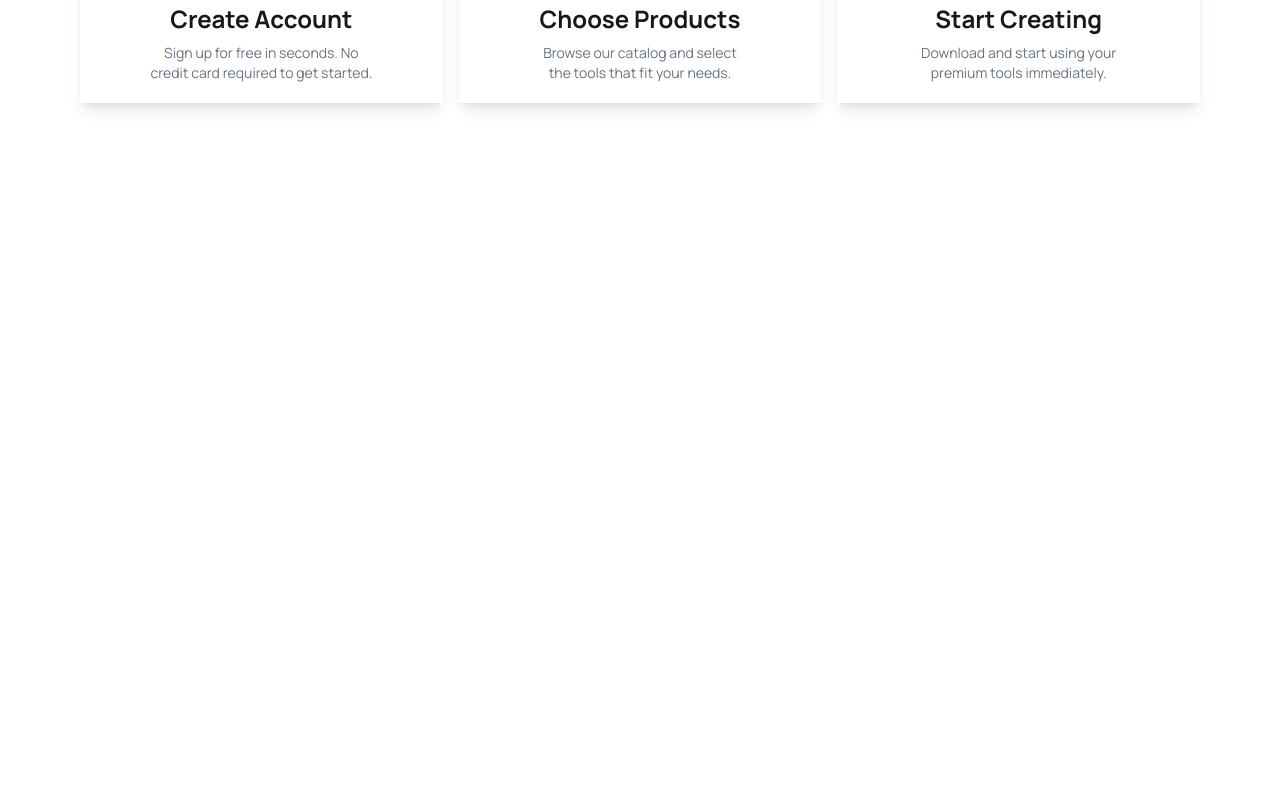
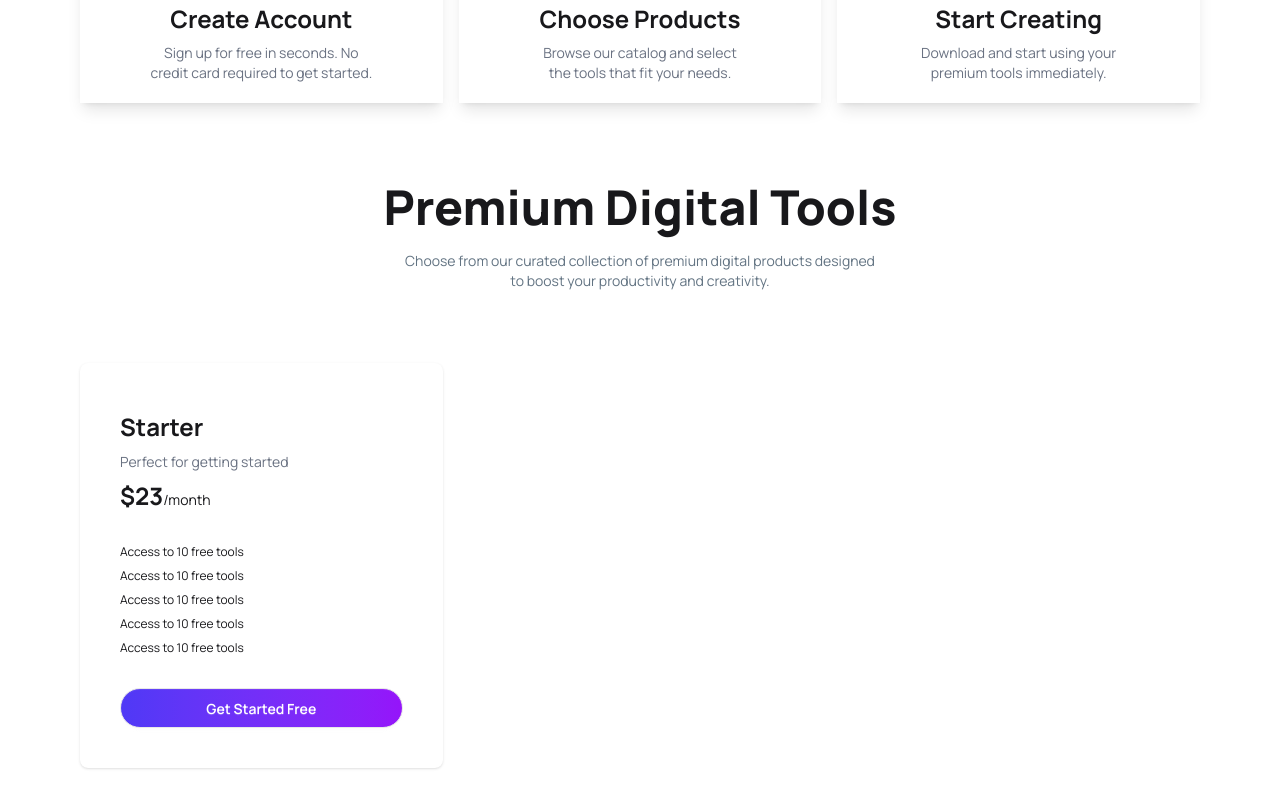
Before and after one commit to rokan45/digital-tools-react-app, a React (Vite) app: page / in a window 1280 px wide. Shown: the part 2366-3166 px from the top of the page. Before the commit the page ends 2509 px from the top, so only its background shows below. Built offline with nearby package versions, Linux system fonts and the light colour scheme.

Commit message:
feat: pricing card section added'

```diff
--- a/src/App.jsx
+++ b/src/App.jsx
@@ -7,6 +7,7 @@ import ToolSection from './component/tools/ToolSection'
 import Empty from './component/cart/Empty'
 import Cart from './component/cart/Cart'
 import InstructionSection from './component/instruction/InstructionSection'
+import PricingSection from './component/pricing/PricingSection'
 
 
 const fetchCardData=async() =>{
@@ -36,6 +37,7 @@ function App() {
      {/* <Cart></Cart> */}
      {/* <Empty></Empty> */}
      <InstructionSection></InstructionSection>
+     <PricingSection></PricingSection>
 
     </main>
     </>
--- /dev/null
+++ b/src/component/pricing/PricingSection.jsx
@@ -0,0 +1,38 @@
+import React from 'react';
+
+const PricingSection = () => {
+    return (
+        <div className='mx-auto mt-10 px-5'>
+            <div className='text-center'>
+                <h1 className='text-5xl font-extrabold'>Premium Digital Tools</h1>
+                <p className='text-sm text-[#627382] text-wrap mt-5'>Choose from our curated collection of premium digital products designed <br /> to boost your productivity and creativity.</p>
+            </div>
+
+            <div className='mx-auto py-8 px-15 mt-10 grid grid-cols-3 gap-4'>
+               <div className='card bg-base-100 shadow-sm p-4'>
+                 <div className="card-body">
+                    <div className="mt-2">
+                        <h2 className="text-2xl font-bold">Starter</h2>
+                        <p className="text-gray-500 mt-2">Perfect for getting started</p>
+                        <h2 className="mt-2"> <span className="text-2xl font-bold">$23</span>/month</h2>
+                    </div>
+
+                    <ul className="mt-6 flex flex-col gap-2 text-xs">
+                       <li>Access to 10 free tools</li>
+                       <li>Access to 10 free tools</li>
+                       <li>Access to 10 free tools</li>
+                       <li>Access to 10 free tools</li>
+                       <li>Access to 10 free tools</li>
+                    </ul>
+                    <div className="mt-6">
+                        <button className="btn w-full rounded-4xl bg-linear-to-r from-[#4F39F6] to-[#9514FA] text-white ">Get Started Free</button>
+                    </div>
+                </div>
+               </div>
+
+            </div>
+        </div>
+    );
+};
+
+export default PricingSection;
--- a/src/component/tools/ProductCard.jsx
+++ b/src/component/tools/ProductCard.jsx
@@ -6,7 +6,7 @@ const ProductCard = ({ toolData }) => {
     const { badge, badgeColor, icon, title, description, price, priceType, features } = toolData
 
     return (
-        <div className="card w-96 bg-base-100 shadow-sm relative">
+        <div className="card bg-base-100 shadow-sm relative">
             <div className="card-body">
                 <div>
                     <span className="badge p-2  badge-xs badge-warning absolute top-1 right-1 text-white" style={{ backgroundColor: [badgeColor] }}>{badge}</span>
```
